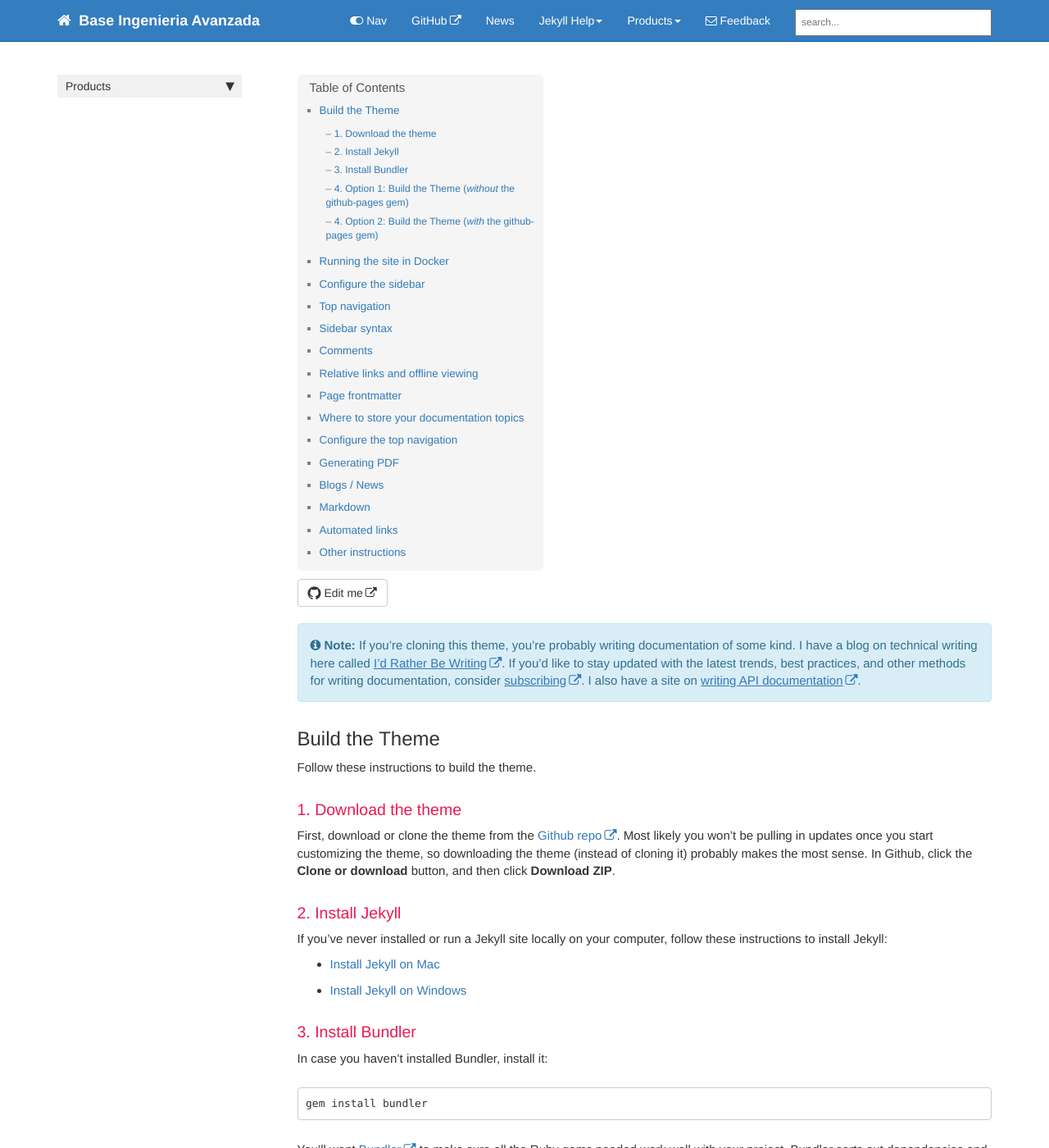
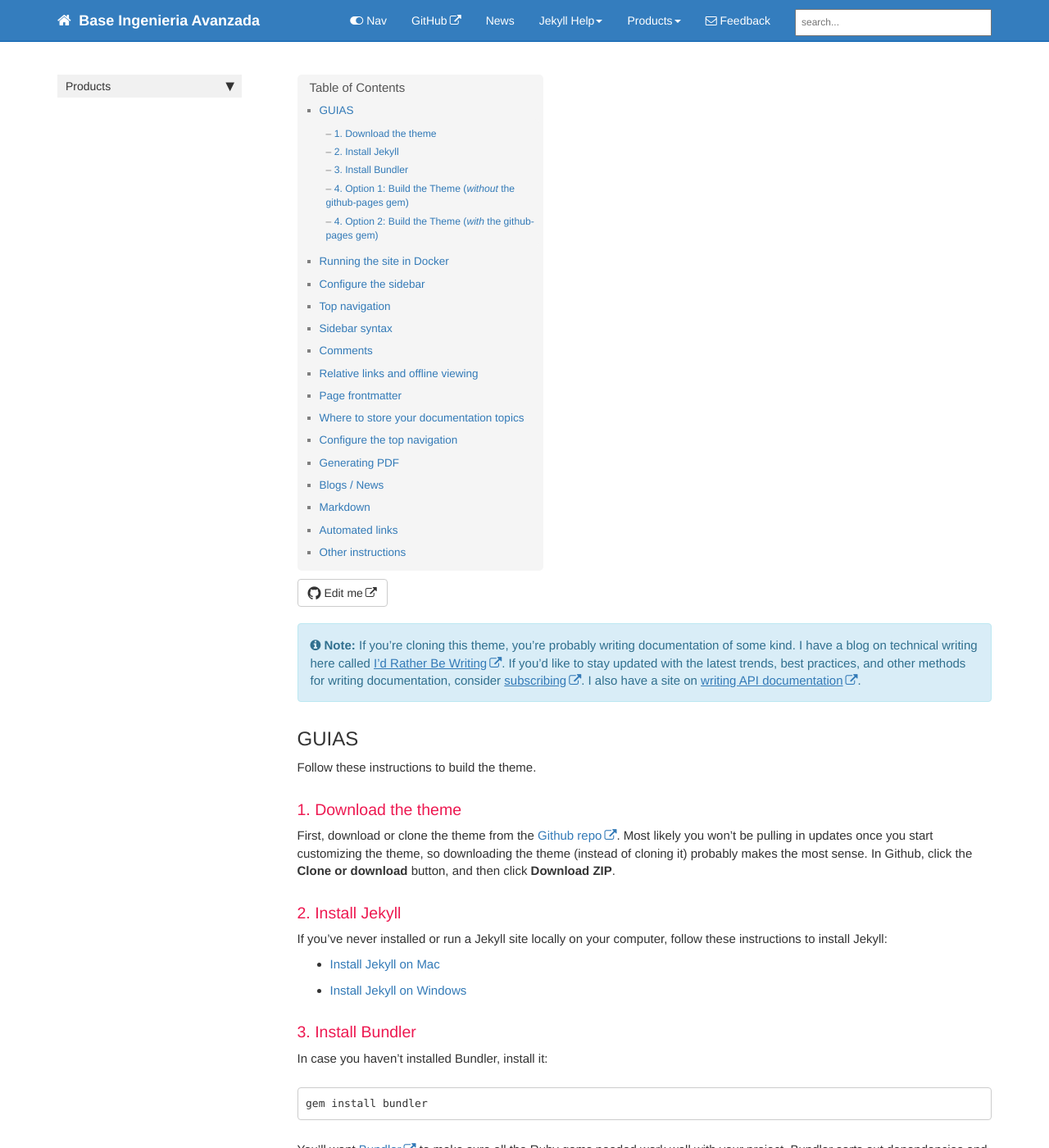
Before and after one commit to soporteiasa/soporteiasa.github.io, a Jekyll site: the page built from index.md, in a window 1280 px wide and 1400 px high. Shown: the whole window at 82% size. Built offline with Jekyll 4.4.1, drawn with Linux system fonts in a browser that asks for light colours; comment, search, counter and statistics services are not loaded.

Commit message:
Update index.md

```diff
--- a/index.md
+++ b/index.md
@@ -9,7 +9,7 @@ SUMARY:AQUI PODRA ENCONTRAR UNA GUIA RAPIDA PARA LA INSTALACION Y SOLUCION DE IN
 
 {% include note.html content="If you're cloning this theme, you're probably writing documentation of some kind. I have a blog on technical writing here called <a alt='technical writing blog' href='http://idratherbewriting.com'>I'd Rather Be Writing</a>. If you'd like to stay updated with the latest trends, best practices, and other methods for writing documentation, consider <a href='https://tinyletter.com/tomjoht'>subscribing</a>. I also have a site on <a href='http://idratherbewriting.com/learnapidoc'>writing API documentation</a>." %}
 
-## Build the Theme
+## GUIAS
 
 Follow these instructions to build the theme.
 
```
